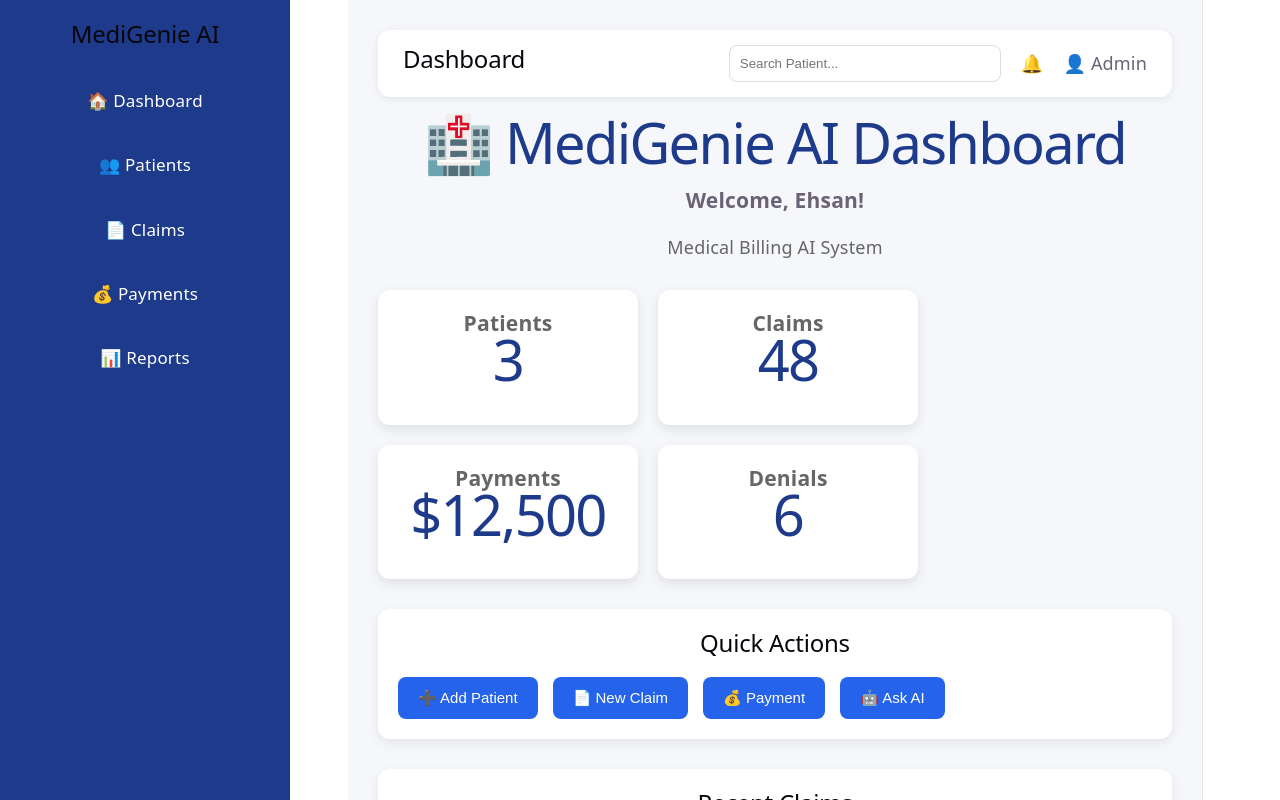
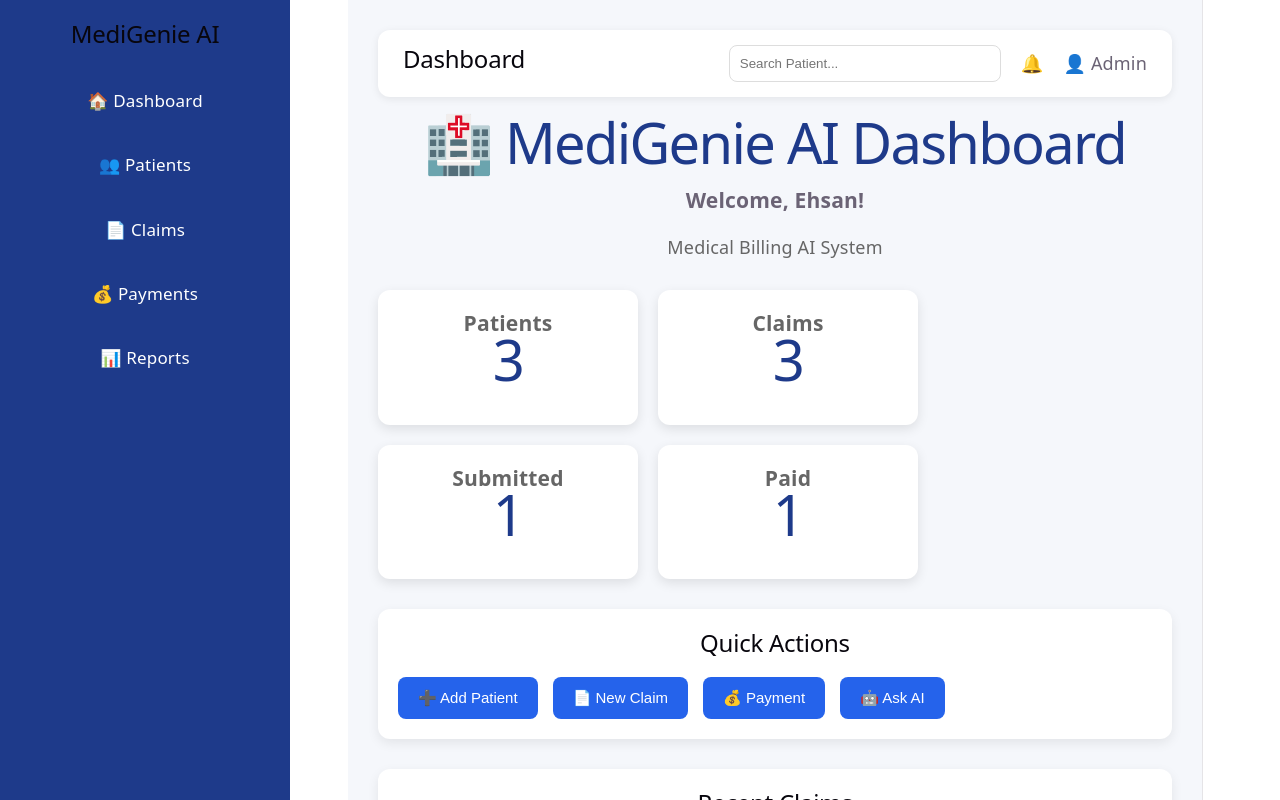
Before and after one commit to ehsankiani222-cloud/MediGenieAI, a React (Vite) app: page / in a window 1280 px wide. Shown: the top 800 px of the page. Built offline with nearby package versions, Linux system fonts and the light colour scheme.

Commit message:
Dashboard Live Statistics

```diff
--- a/src/pages/Dashboard.jsx
+++ b/src/pages/Dashboard.jsx
@@ -1,16 +1,27 @@
 import { useContext } from "react";
-import PatientContext from "../context/PatientContext";
-
 import Sidebar from "../components/Sidebar";
 import Navbar from "../components/Navbar";
 import StatCard from "../components/StatCard";
 import RecentClaims from "../components/RecentClaims";
 import QuickActions from "../components/QuickActions";
-
+import PatientContext from "../context/PatientContext";
+import ClaimContext from "../context/ClaimContext";
 import "../styles/Dashboard.css";
 
 function Dashboard() {
   const { patients } = useContext(PatientContext);
+  const { claims } = useContext(ClaimContext);
+
+  const totalPatients = patients.length;
+  const totalClaims = claims.length;
+
+  const submittedClaims = claims.filter(
+    (claim) => claim.status === "Submitted"
+  ).length;
+
+  const paidClaims = claims.filter(
+    (claim) => claim.status === "Paid"
+  ).length;
 
   return (
     <div>
@@ -35,22 +46,22 @@ function Dashboard() {
         >
           <StatCard
             title="Patients"
-            value={patients.length}
+            value={totalPatients}
           />
 
           <StatCard
             title="Claims"
-            value="48"
+            value={totalClaims}
           />
 
           <StatCard
-            title="Payments"
-            value="$12,500"
+            title="Submitted"
+            value={submittedClaims}
           />
 
           <StatCard
-            title="Denials"
-            value="6"
+            title="Paid"
+            value={paidClaims}
           />
         </div>
 
```
